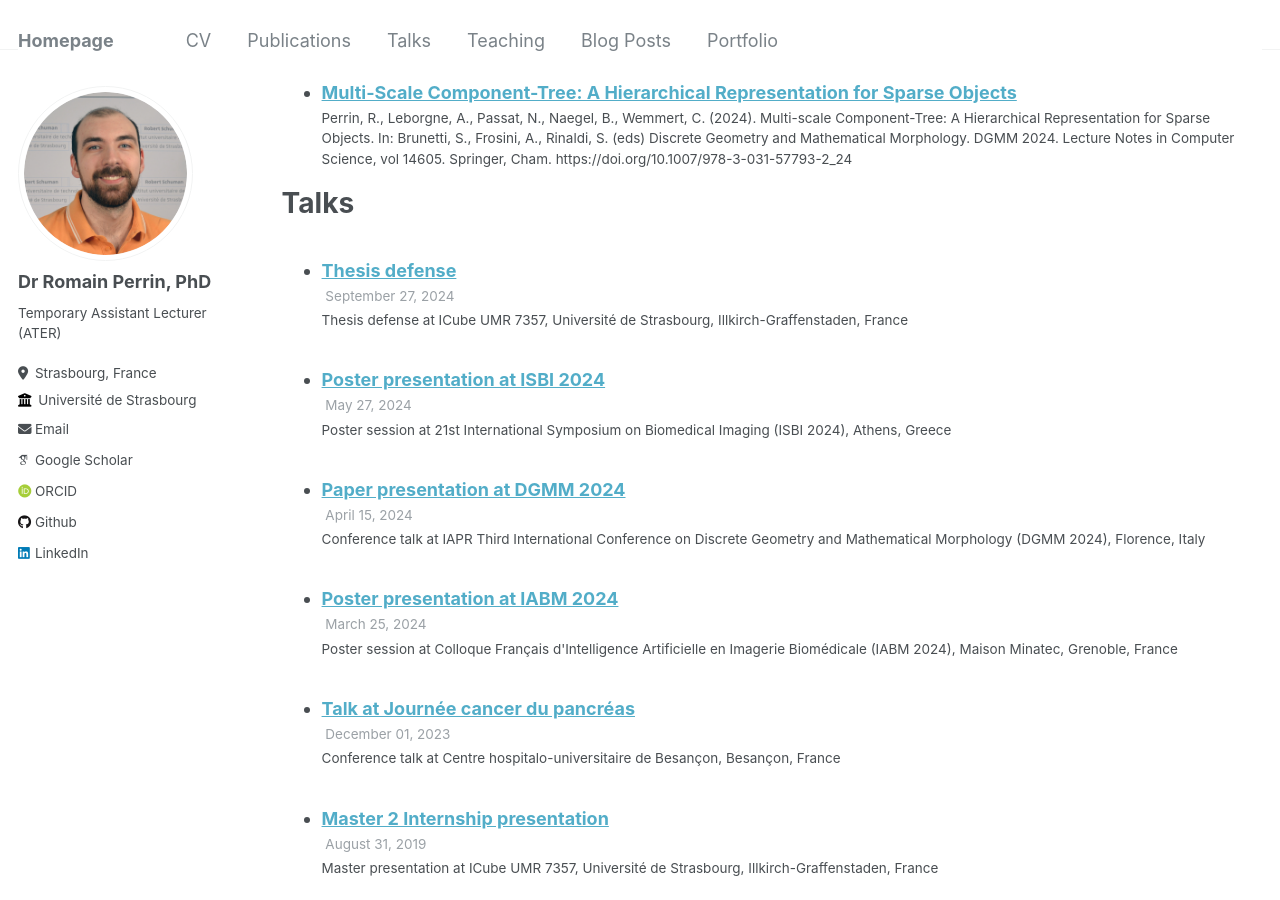
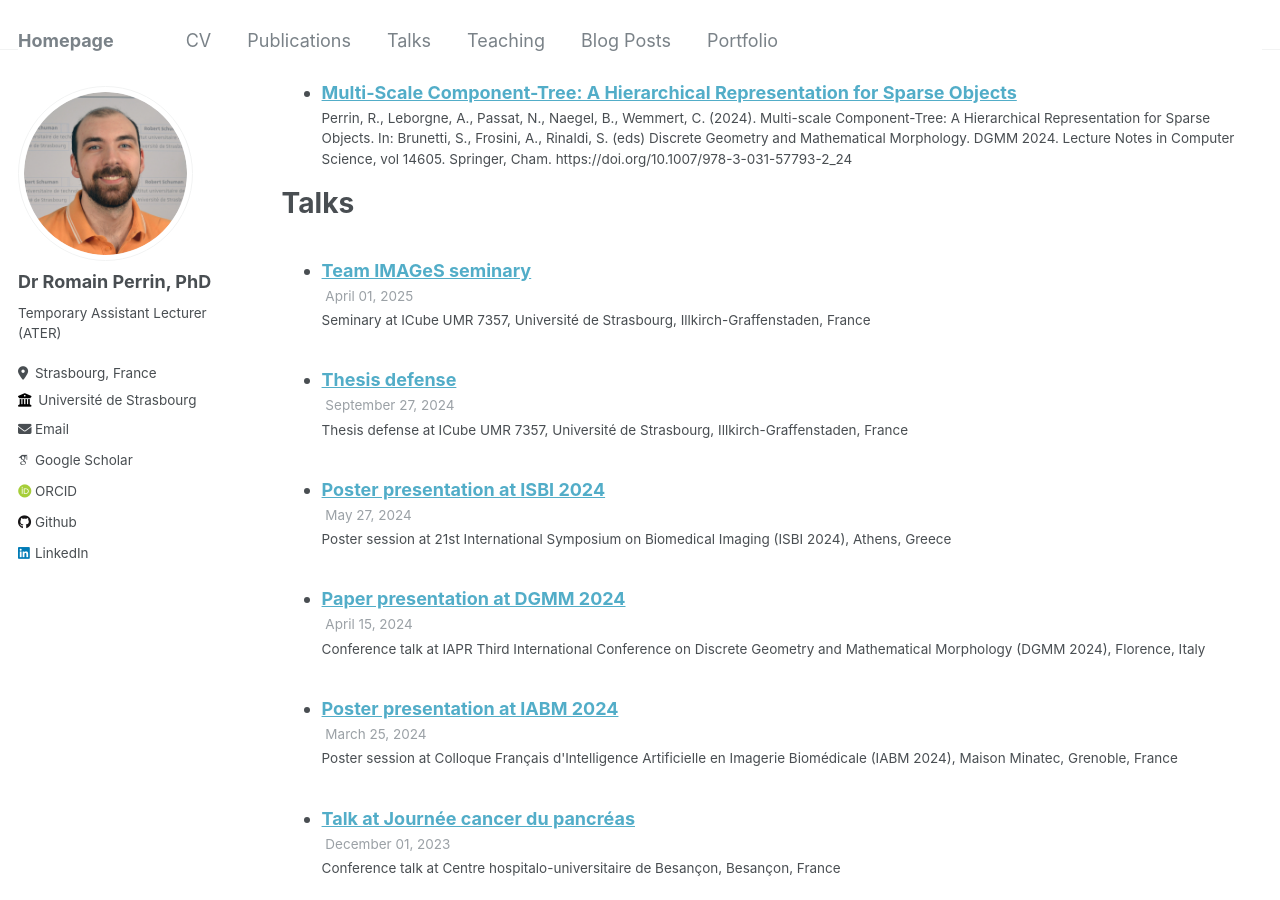
Before and after one commit to Romain96/Romain96.github.io, a Jekyll site: the page built from _pages/cv.md, in a window 1280 px wide and 900 px high, scrolled down 1606 px. Built offline with Jekyll 4.4.1, drawn with Linux system fonts in a browser that asks for light colours; some web fonts are replaced.

Commit message:
updating for the upcoming seminary

```diff
--- /dev/null
+++ b/_talks/2025-04-SeminaryTeamIMAGeS-talk.md
@@ -0,0 +1,13 @@
+---
+title: "Team IMAGeS seminary"
+collection: talks
+type: "Seminary"
+permalink: /talks/2025-04-SeminaryTeamIMAGeS-talk
+venue: "ICube UMR 7357, Université de Strasbourg"
+date: 2025-04-01
+location: "Illkirch-Graffenstaden, France"
+---
+
+
+I animated a seminary in the IMAGeS team of the ICube laboratory.
+TODO
```
Also changed, not shown: _talks/2024-09-ThesisDefense-talk.md (+0 -2 lines).
